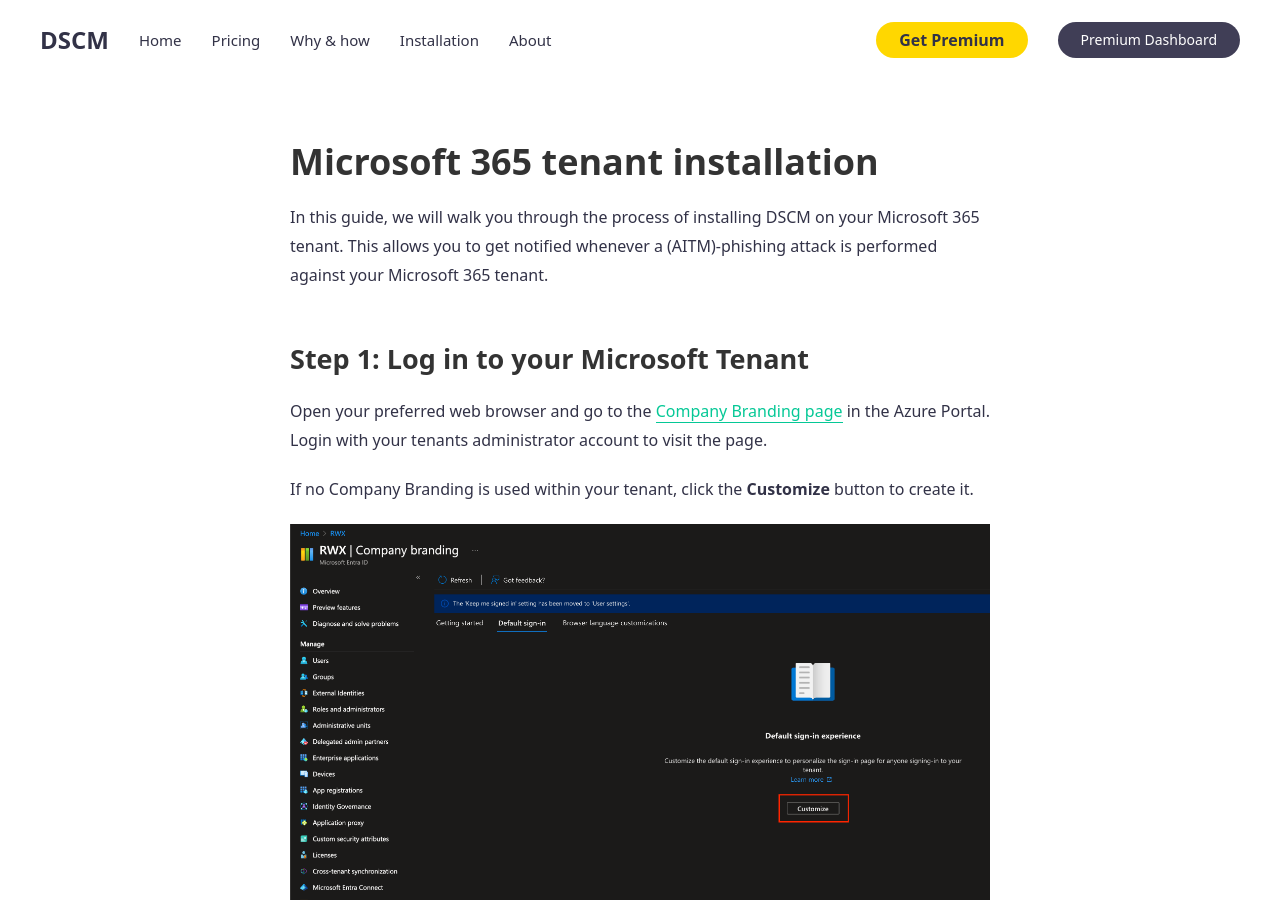
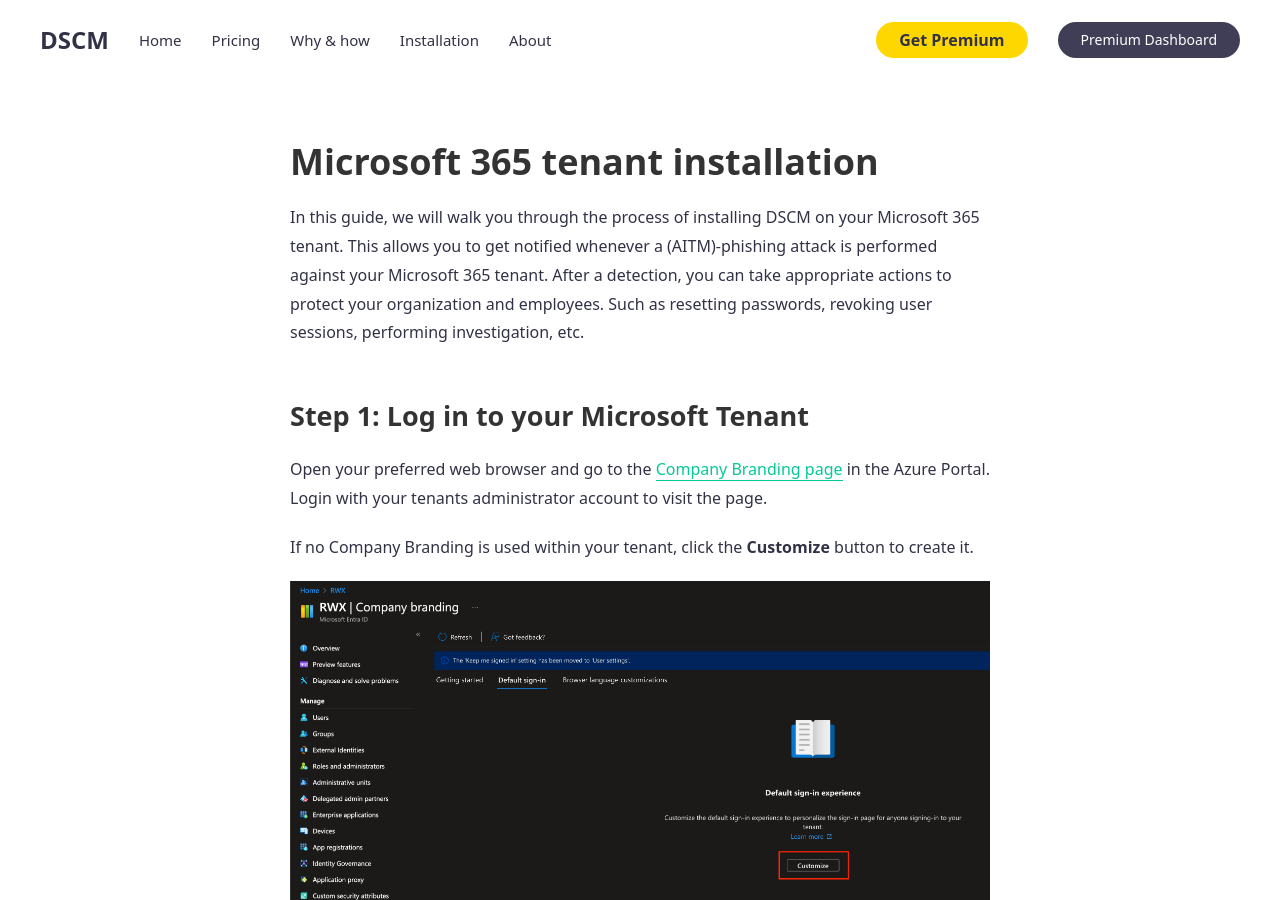
Before and after one commit to didsomeonecloneme/didsomeonecloneme.github.io, a Jekyll site: the page built from guides/microsoft.md, in a window 1280 px wide and 900 px high. Built offline with Jekyll 4.4.1, drawn with Linux system fonts in a browser that asks for light colours.

Commit message:
Improve MS guide

```diff
--- a/guides/microsoft.md
+++ b/guides/microsoft.md
@@ -12,7 +12,7 @@
 
 # Microsoft 365 tenant installation
 
-In this guide, we will walk you through the process of installing DSCM on your Microsoft 365 tenant. This allows you to get notified whenever a (AITM)-phishing attack is performed against your Microsoft 365 tenant.
+In this guide, we will walk you through the process of installing DSCM on your Microsoft 365 tenant. This allows you to get notified whenever a (AITM)-phishing attack is performed against your Microsoft 365 tenant. After a detection, you can take appropriate actions to protect your organization and employees. Such as resetting passwords, revoking user sessions, performing investigation, etc.
 
 ## Step 1: Log in to your Microsoft Tenant
 Open your preferred web browser and go to the [Company Branding page](https://portal.azure.com/#view/Microsoft_AAD_IAM/ActiveDirectoryMenuBlade/~/LoginTenantBranding) in the Azure Portal. Login with your tenants administrator account to visit the page.
```
